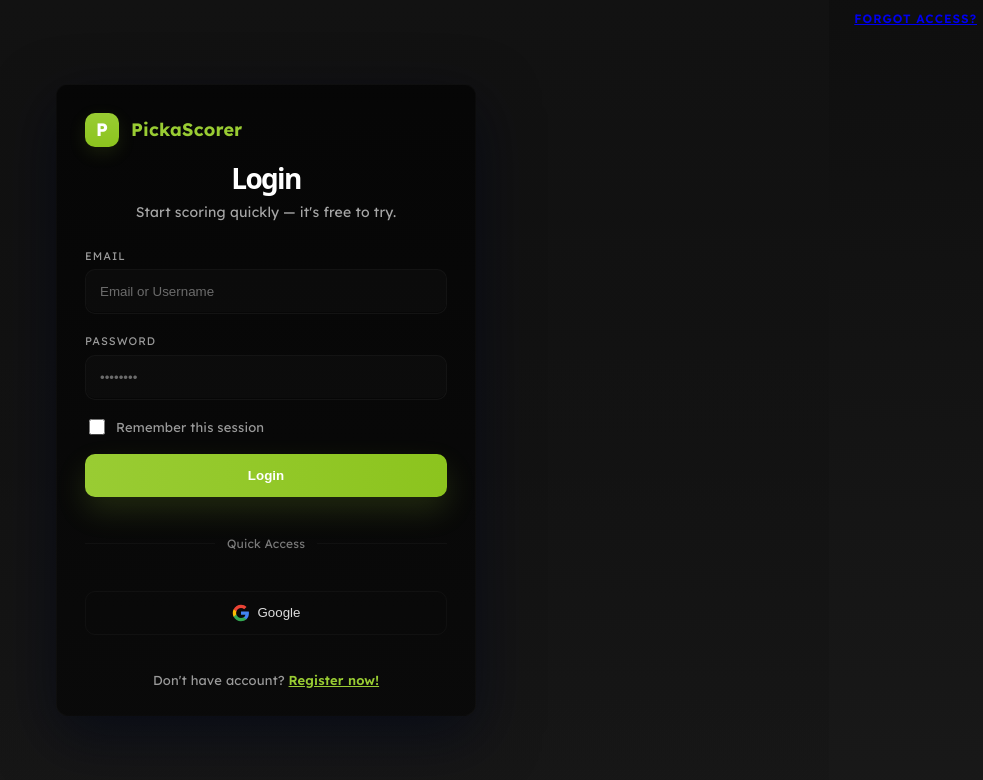
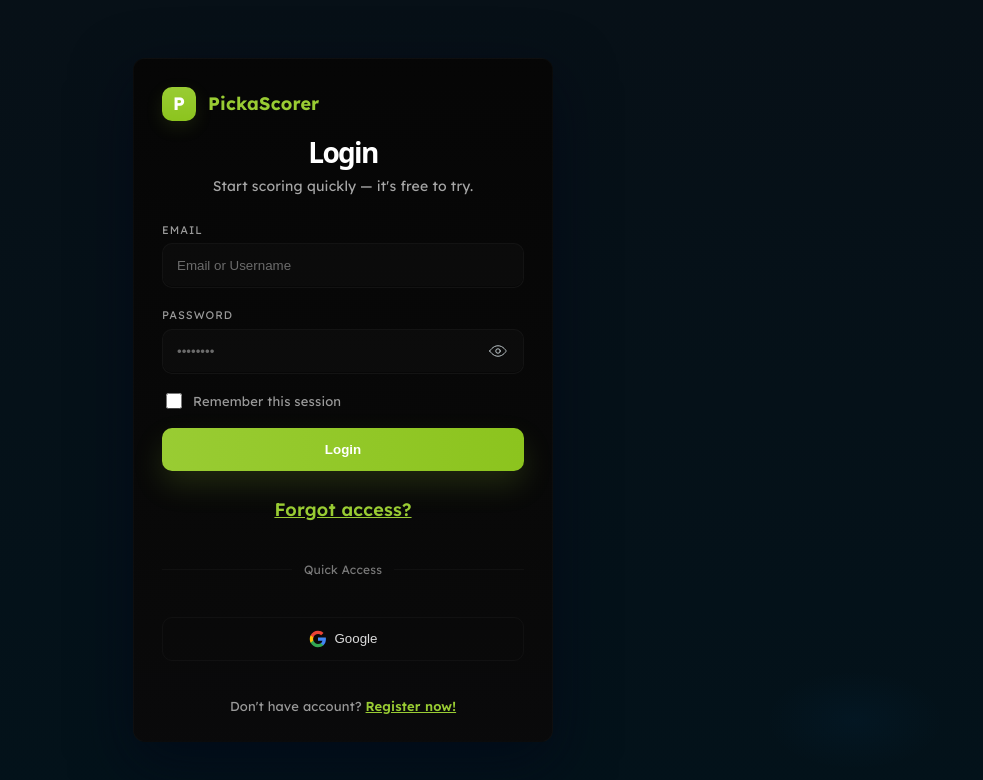
Before and after one commit to AyvanL/PickaScorer, a React (Vite) app: page /login in a window 1280 px wide. Shown: the top 780 px of the page, without its empty margins (297-1280 px from the left). Built offline with nearby package versions, Linux system fonts and the light colour scheme; no server answers.

Commit message:
add: cateye

```diff
--- a/src/auth.css
+++ b/src/auth.css
@@ -1,4 +1,23 @@
-.auth-shell { width:100%; display:flex; min-height: calc(100vh - 80px); align-items:center; justify-content:center; padding:24px }
+.auth-shell {
+  position: fixed;
+  top: 0;
+  left: 0;
+  width: 100vw;
+  height: 100vh;
+  display: flex;
+  align-items: center;
+  justify-content: center;
+  padding: 0 24px;
+  box-sizing: border-box;
+}
+
+/* nicer background for auth pages */
+.auth-shell {
+  background: radial-gradient(1200px 600px at 10% 10%, rgba(140,196,30,0.06), transparent 8%),
+              radial-gradient(900px 500px at 90% 90%, rgba(0,140,255,0.04), transparent 10%),
+              linear-gradient(180deg, #071017 0%, #03121a 100%);
+  background-attachment: fixed;
+}
 
 .auth-card {
   width: min(420px, 100%);
@@ -29,6 +48,27 @@
 .auth-form input::placeholder { color: #6b6b6b }
 .forgot { position:absolute; right:6px; top:6px; font-size:12px; color: var(--primary); font-weight:600 }
 
+/* password toggle button (cateye) */
+.input-wrap { position:relative; width:100%; text-align:left }
+.password-toggle {
+  position: absolute;
+  right: 8px;
+  top: 50%;
+  transform: translateY(-50%);
+  background: transparent;
+  border: none;
+  color: #cfd8dc;
+  width: 36px;
+  height: 36px;
+  display: inline-flex;
+  align-items: center;
+  justify-content: center;
+  border-radius: 8px;
+  cursor: pointer;
+}
+.password-toggle:hover { background: rgba(255,255,255,0.02) }
+.password-toggle svg { width:18px; height:18px; display:block }
+
 .inline-row { display:flex; justify-content:space-between; align-items:center }
 .remember { display:flex; gap:8px; align-items:center; color:#9a9a9a; font-size:13px }
 .remember input { width:16px; height:16px; cursor:pointer; accent-color:var(--primary) }
--- a/src/display.css
+++ b/src/display.css
@@ -21,14 +21,14 @@
   min-height: 100vh;
   background: linear-gradient(180deg, rgba(10,10,10,0.98), rgba(15,15,15,0.96));
   /* ensure this layer sits above other layout backgrounds */
-  z-index: 9999;
   display: flex;
   align-items: center;
   justify-content: space-between;
   gap: 0;
   overflow: hidden;
   box-sizing: border-box;
-  z-index: 1;
+  padding: 0 80px; /* horizontal padding */
+  z-index: 9999;
 }
 
 /* Fullscreen button styling */
@@ -155,13 +155,14 @@
 .score-box {
   background: rgba(100, 100, 100, 0.15);
   border: 2px solid rgba(180, 180, 180, 0.4);
-  border-radius: 16px;
-  padding: 32px 48px;
+  border-radius: 20px;
+  padding: 48px 64px;
   display: flex;
   flex-direction: column;
   align-items: center;
-  gap: 16px;
+  gap: 20px;
   transition: all 300ms ease;
+  width: min(640px, 36vw);
 }
 
 .score-section.is-serving .score-box {
@@ -176,7 +177,7 @@
 }
 
 .team-label {
-  font-size: 14px;
+  font-size: 18px;
   letter-spacing: 2px;
   color: #FFFFFF;
   text-transform: uppercase;
@@ -185,12 +186,12 @@
 }
 
 .large-score {
-  font-size: clamp(80px, 20vw, 200px);
+  font-size: clamp(110px, 16vw, 300px);
   font-weight: 900;
   color: #FFFFFF;
   font-family: 'Lexend', sans-serif;
-  letter-spacing: -8px;
-  line-height: 1;
+  letter-spacing: -6px;
+  line-height: 0.95;
 }
 
 .center-section {
@@ -207,10 +208,10 @@
 .server-box {
   background: linear-gradient(180deg, rgba(153, 204, 51, 0.15), rgba(153, 204, 51, 0.05));
   border: 2px solid #99CC33;
-  border-radius: 12px;
-  padding: 24px 32px;
+  border-radius: 16px;
+  padding: 36px 48px;
   text-align: center;
-  box-shadow: 0 8px 24px rgba(153, 204, 51, 0.15);
+  box-shadow: 0 12px 40px rgba(153, 204, 51, 0.18);
 }
 
 .server-label {
@@ -223,12 +224,12 @@
 }
 
 .server-number {
-  font-size: 96px;
+  font-size: clamp(96px, 12vw, 180px);
   font-weight: 900;
   color: #99CC33;
   font-family: 'Lexend', sans-serif;
-  line-height: 1;
-  text-shadow: 0 0 30px rgba(153, 204, 51, 0.4);
+  line-height: 0.95;
+  text-shadow: 0 0 36px rgba(153, 204, 51, 0.45);
 }
 
 .game-info {
--- a/src/pages/Login.tsx
+++ b/src/pages/Login.tsx
@@ -6,6 +6,7 @@
 export default function Login() {
   const [email, setEmail] = useState('')
   const [password, setPassword] = useState('')
+  const [showPassword, setShowPassword] = useState(false)
   const [loading, setLoading] = useState(false)
   const [error, setError] = useState('')
   const navigate = useNavigate()
@@ -57,9 +58,16 @@
           </div>
 
           <div>
-            <div className="field-label">password <span style={{float:'right'}} className="forgot"><Link to="#">Forgot access?</Link></span></div>
+            <div className="field-label">password</div>
             <div className="input-wrap">
-              <input value={password} onChange={(e) => setPassword(e.target.value)} type="password" placeholder="••••••••" required disabled={loading} />
+              <input value={password} onChange={(e) => setPassword(e.target.value)} type={showPassword ? 'text' : 'password'} placeholder="••••••••" required disabled={loading} />
+              <button type="button" aria-label={showPassword ? 'Hide password' : 'Show password'} className="password-toggle" onClick={() => setShowPassword((s) => !s)}>
+                {showPassword ? (
+                  <svg viewBox="0 0 24 24" fill="none" xmlns="http://www.w3.org/2000/svg"><path d="M3 3l18 18" stroke="currentColor" strokeWidth="1.6" strokeLinecap="round" strokeLinejoin="round"/><path d="M10.58 10.58a3 3 0 0 0 4.24 4.24" stroke="currentColor" strokeWidth="1.6" strokeLinecap="round" strokeLinejoin="round"/></svg>
+                ) : (
+                  <svg viewBox="0 0 24 24" fill="none" xmlns="http://www.w3.org/2000/svg"><path d="M1 12s4-7 11-7 11 7 11 7-4 7-11 7S1 12 1 12z" stroke="currentColor" strokeWidth="1.2" strokeLinecap="round" strokeLinejoin="round"/><circle cx="12" cy="12" r="3" stroke="currentColor" strokeWidth="1.2" strokeLinecap="round" strokeLinejoin="round"/></svg>
+                )}
+              </button>
             </div>
           </div>
 
@@ -68,6 +76,10 @@
           </div>
 
           <button className="btn primary" type="submit" disabled={loading}>{loading ? 'Logging in...' : 'Login'}</button>
+
+          <div style={{marginTop:12, textAlign:'center'}}>
+            <Link to="#" className="muted-link">Forgot access?</Link>
+          </div>
 
           <div className="divider">Quick Access</div>
 
--- a/src/pages/SignUp.tsx
+++ b/src/pages/SignUp.tsx
@@ -6,6 +6,7 @@
 export default function SignUp() {
   const [email, setEmail] = useState('')
   const [password, setPassword] = useState('')
+  const [showPassword, setShowPassword] = useState(false)
   const [loading, setLoading] = useState(false)
   const [error, setError] = useState('')
   const [success, setSuccess] = useState(false)
@@ -77,7 +78,14 @@
           <div>
             <div className="field-label">Password</div>
             <div className="input-wrap">
-              <input value={password} onChange={(e) => setPassword(e.target.value)} type="password" placeholder="Create a secure key" required disabled={loading} />
+              <input value={password} onChange={(e) => setPassword(e.target.value)} type={showPassword ? 'text' : 'password'} placeholder="Create a secure key" required disabled={loading} />
+              <button type="button" aria-label={showPassword ? 'Hide password' : 'Show password'} className="password-toggle" onClick={() => setShowPassword((s) => !s)}>
+                {showPassword ? (
+                  <svg viewBox="0 0 24 24" fill="none" xmlns="http://www.w3.org/2000/svg"><path d="M3 3l18 18" stroke="currentColor" strokeWidth="1.6" strokeLinecap="round" strokeLinejoin="round"/><path d="M10.58 10.58a3 3 0 0 0 4.24 4.24" stroke="currentColor" strokeWidth="1.6" strokeLinecap="round" strokeLinejoin="round"/></svg>
+                ) : (
+                  <svg viewBox="0 0 24 24" fill="none" xmlns="http://www.w3.org/2000/svg"><path d="M1 12s4-7 11-7 11 7 11 7-4 7-11 7S1 12 1 12z" stroke="currentColor" strokeWidth="1.2" strokeLinecap="round" strokeLinejoin="round"/><circle cx="12" cy="12" r="3" stroke="currentColor" strokeWidth="1.2" strokeLinecap="round" strokeLinejoin="round"/></svg>
+                )}
+              </button>
             </div>
           </div>
 
```
